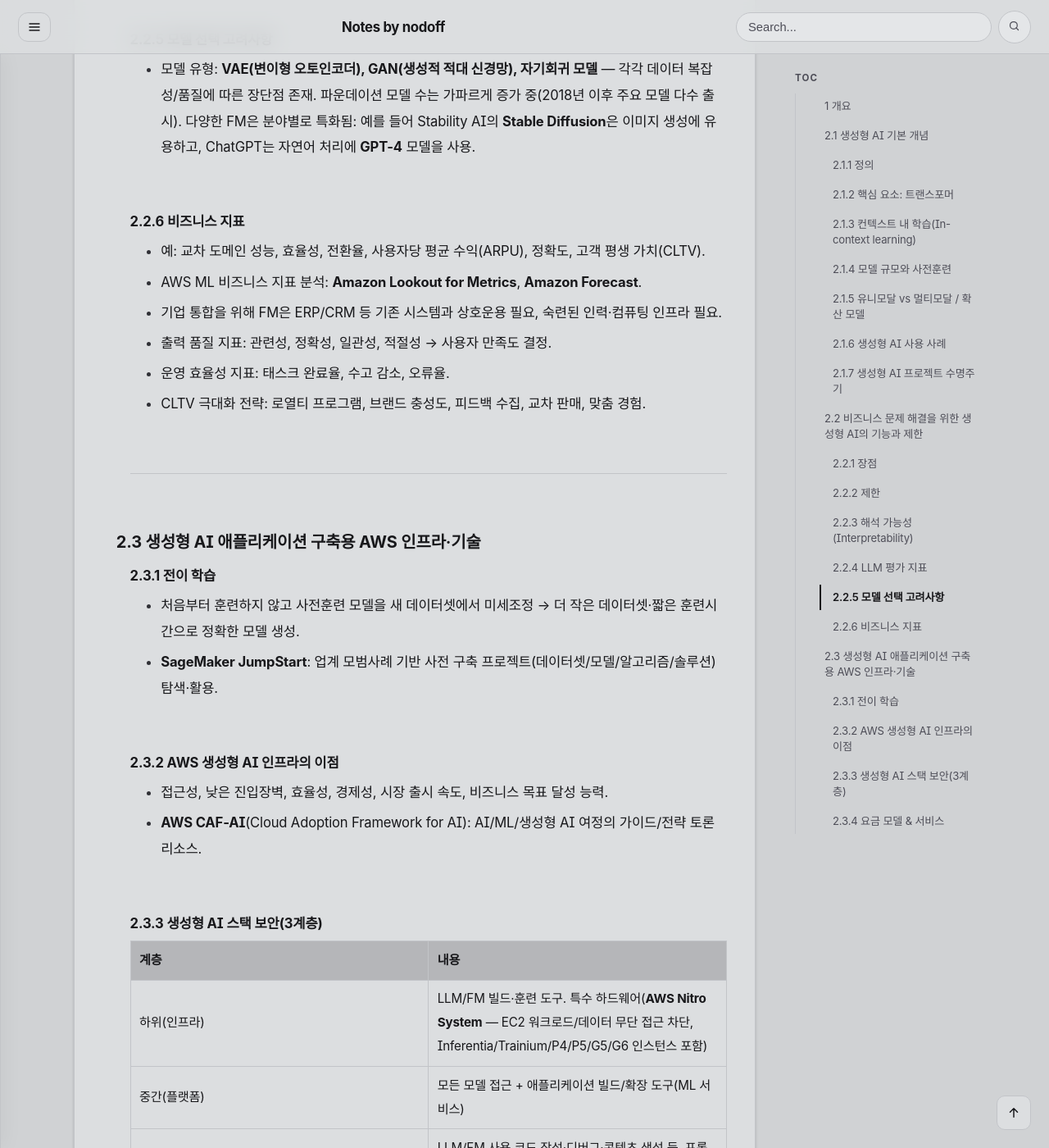
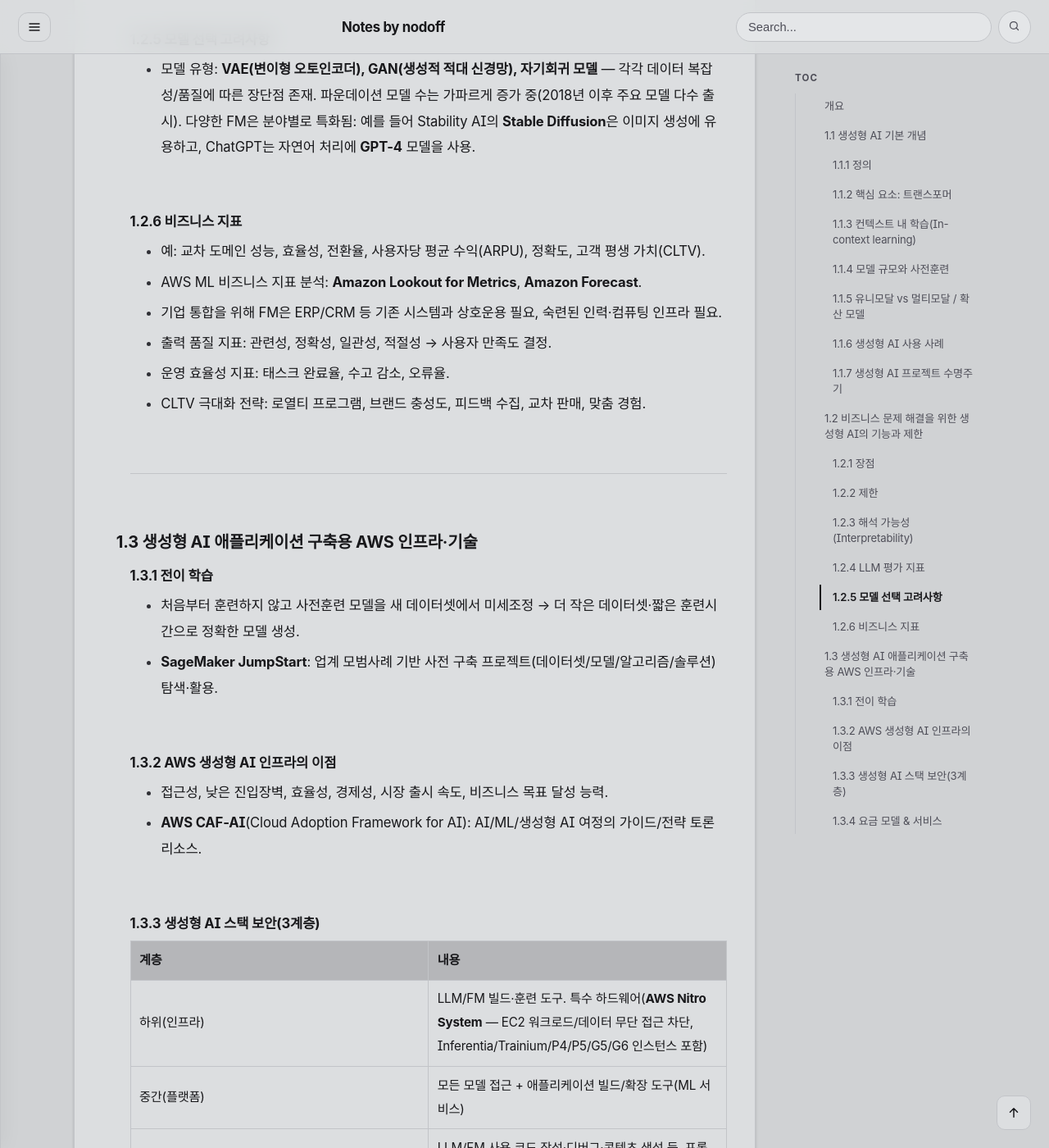
Before and after one commit to nodoff365/nodoff365.github.io, a Jekyll site: the page built from _posts/2026-09-02-Domain2.md, in a window 1280 px wide and 1400 px high, scrolled down 4754 px. Shown: the whole window at 82% size. Built offline with Jekyll 4.4.1, drawn with Linux system fonts in a browser that asks for light colours; some web fonts are replaced; comment, search, counter and statistics services are not loaded; some of the changed text lies outside the part shown.

Commit message:
AIF-C01 시리즈 개요 번호 제거, 태스크 번호 1부터 일관되게 정리
"1 개요" -> "2.1, 2.2..." 식으로 번호가 어긋나 보이던 것을 개요는 번호 없이
"개요"로, 태스크 섹션은 도메인 구분 없이 매 글마다 "1.1, 1.2..."부터 시작하고
하위 소제목도 "1.1.1, 1.1.2..."로 부모 번호와 일치하게 정리했다.

Co-Authored-By: Claude Sonnet 5 <noreply@anthropic.com>
Claude-Session: https://claude.ai/code/session_01C5NfB9hNHsTcq2K8pyeX4H

```diff
--- a/_posts/2026-09-02-Domain2.md
+++ b/_posts/2026-09-02-Domain2.md
@@ -4,24 +4,24 @@ date: 2026-09-02 20:10:00 +0900
 categories: [AWS, AIFC01]
 tags: [AWS, AIFC01]
 ---
-### 1 개요
-- **2.1**: 생성형 AI 기본 개념
+### 개요
+- **1.1**: 생성형 AI 기본 개념
 
-- **2.2**: 비즈니스 문제 해결을 위한 기능·제한
+- **1.2**: 비즈니스 문제 해결을 위한 기능·제한
 
-- **2.3**: 생성형 AI 애플리케이션 구축용 AWS 인프라·기술
+- **1.3**: 생성형 AI 애플리케이션 구축용 AWS 인프라·기술
 
 <br>
 
-### 2.1 생성형 AI 기본 개념
+### 1.1 생성형 AI 기본 개념
 
-#### 2.1.1 정의
+#### 1.1.1 정의
 - 생성형 AI = **딥러닝의 하위집합**. 기존 콘텐츠 분류·탐지가 아닌 **독창적 신규 콘텐츠**(텍스트·이미지·오디오·비디오·코드) 생성.
 - 대량 훈련 데이터에서 패턴/표현 학습 → 유사한 결과 생성. **파운데이션 모델**(수십억 파라미터, 사전훈련) 기반. 파라미터가 많을수록 메모리↑ → 고급 태스크 가능. 그대로 사용하거나 미세조정.
 
 <br>
 
-#### 2.1.2 핵심 요소: 트랜스포머
+#### 1.1.2 핵심 요소: 트랜스포머
 - 2017년 논문 "Attention Is All You Need"에서 소개. ChatGPT 등 다수 LLM의 기반.
 - 인터넷 텍스트로 사전훈련 → 광범위 지식 기반 + 적은 데이터로 미세조정 가능.
 - **핵심 개념(시험 대비)**: 프롬프트, 추론, 완성(completion), 컨텍스트 창, 토큰, 어휘, 토크나이저, 프롬프트 엔지니어링, 임베딩 계층, 인코더/디코더, 소프트맥스 출력.
@@ -39,19 +39,19 @@ tags: [AWS, AIFC01]
 
 <br>
 
-#### 2.1.3 컨텍스트 내 학습(In-context learning)
+#### 1.1.3 컨텍스트 내 학습(In-context learning)
 - 컨텍스트 창 내에 예제 포함 → 퓨샷/제로샷/원샷 추론으로 모델 성능 향상(프롬프트 엔지니어링 전략).
 
 <br>
 
-#### 2.1.4 모델 규모와 사전훈련
+#### 1.1.4 모델 규모와 사전훈련
 - 모델이 클수록 추가 학습 없이도 작동할 가능성↑ (확장성 있는 트랜스포머 + 대량 데이터 + 강력한 컴퓨팅으로 뒷받침).
 - 사전훈련: 기가~페타바이트급 비정형 텍스트, 자가지도학습으로 언어 패턴 내재화, 가중치 업데이트로 손실 최소화.
 - 데이터 큐레이션(품질/편향/유해 콘텐츠 제거) 후 **토큰의 1~3%만 실제 사전훈련에 사용**됨 → 필요 원본 데이터량 추정 시 고려.
 
 <br>
 
-#### 2.1.5 유니모달 vs 멀티모달 / 확산 모델
+#### 1.1.5 유니모달 vs 멀티모달 / 확산 모델
 - **유니모달**: LLM(텍스트 입출력).
 - **멀티모달**: 이미지·비디오·오디오 등 여러 모달리티 결합(마케팅, 이미지 캡션, 챗봇/아바타 등). 예: 이미지 캡션, 비주얼 질의응답, 텍스트-이미지 합성(DALL-E, Stable Diffusion, Midjourney).
 - **확산 모델(Diffusion)**: 점진적 노이즈 프로세스를 반전(순방향 확산→역방향 확산→안정 확산). 랜덤 노이즈에서 시작해 반복적으로 노이즈 제거.
@@ -62,7 +62,7 @@ tags: [AWS, AIFC01]
 
 <br>
 
-#### 2.1.6 생성형 AI 사용 사례
+#### 1.1.6 생성형 AI 사용 사례
 - 텍스트 생성/재작성: 예를 들어 스쿠버 다이빙 부력 장치의 설계·사양을 다룬 기술 문서를, 자격증 취득을 막 시작한 초보자를 위해 전문 용어를 줄여 다시 작성. 텍스트 요약(재무·법률·뉴스 문서).
 - AWS 도구: Amazon Bedrock+Titan(텍스트/이미지/오디오), SageMaker & Amazon Q Developer(구 CodeWhisperer, 코드 생성/완성), Amazon Nimble Studio/Sumerian(3D/가상 프로덕션).
 - 기타 사용 사례: 정보 추출, Q&A, 분류, 유해 콘텐츠 식별, 번역, 추천, 맞춤 마케팅, 챗봇, 검색.
@@ -71,7 +71,7 @@ tags: [AWS, AIFC01]
 
 <br>
 
-#### 2.1.7 생성형 AI 프로젝트 수명주기
+#### 1.1.7 생성형 AI 프로젝트 수명주기
 1. **사용 사례 식별**: 목표를 최대한 좁게 정의(범용 vs 특정 태스크) → 시간·비용 절약.
 
 2. **실험 및 선택**: 처음부터 훈련 vs 기존 파운데이션 모델 사용.
@@ -107,16 +107,16 @@ tags: [AWS, AIFC01]
 
 <br>
 
-### 2.2 비즈니스 문제 해결을 위한 생성형 AI의 기능과 제한
+### 1.2 비즈니스 문제 해결을 위한 생성형 AI의 기능과 제한
 
-#### 2.2.1 장점
+#### 1.2.1 장점
 - 범용 기술(적응성·응답성·단순성) → 다양한 분야 애플리케이션(웹검색, 신용카드 사기탐지, 상품추천 등 일상 곳곳).
 - 기존 AI보다 훨씬 저렴·빠르게 가치 있는 애플리케이션 구축 가능.
 - 판단 기준: "10살 아이가 프롬프트 지침으로 태스크를 완수할 수 있는가?" (예: 이메일 읽고 불만 여부 판단=가능, 배경지식 없는 신제품 상세기사 작성=불가능하지만 자료 제공 시 가능).
 
 <br>
 
-#### 2.2.2 제한
+#### 1.2.2 제한
 - LLM은 메시지 간 대화를 기억하지 못함(매번 새로운 요청과 유사) → 시간에 따른 학습 불가(단, 미세조정으로는 가능).
 - **환각(할루시네이션)**: 확신에 차지만 틀린 답변 생성. 예: 당뇨병에 "탄수화물 위주 식단이 건강의 열쇠"라는 입증되지 않은 조언을 질문하면, 모델이 이를 반박하는 대신 확신에 찬 완전히 잘못된 응답을 제공할 수 있음. 권위 있는 소스로 재확인 필요.
 - 유해 완성물(공격적/차별적/불법) 생성 위험.
@@ -124,26 +124,26 @@ tags: [AWS, AIFC01]
 
 <br>
 
-#### 2.2.3 해석 가능성(Interpretability)
+#### 1.2.3 해석 가능성(Interpretability)
 - 모델 성능 vs 해석 가능성은 트레이드오프 관계.
 - **내재적 분석(intrinsic)**: 입력-예측 관계가 단순한 모델에 적용(단순함 → 성능 다소 저하될 수 있음, 비선형 상호작용 캡처 못함).
 - **사후 분석(post-hoc)**: 복잡한 모델(신경망 등)에 적용, 모델에 구애받지 않음(model-agnostic), 로컬(개별 데이터포인트) 또는 글로벌(전체 동작) 수준.
 
 <br>
 
-#### 2.2.4 LLM 평가 지표
+#### 1.2.4 LLM 평가 지표
 - 기존 ML(결정적 출력) vs LLM(비결정적 출력) → 평가 난이도 차이. 예: "저는 커피를 마신다"와 "저는 커피를 마시지 않는다"라는 두 문장은 사람은 차이·유사점을 바로 이해하지만, 모델을 수백만 문장으로 훈련시킬 땐 이를 측정할 자동화·구조화된 방법이 필요함.
 - **ROUGE**(Recall-Oriented Understudy for Gisting Evaluation): 사람 작성 참조 요약과 비교, 자동 생성 요약 품질 평가.
 - **BLEU**(Bilingual Evaluation Understudy): 사람 번역과 비교, 기계 번역 품질 평가.
 
 <br>
 
-#### 2.2.5 모델 선택 고려사항
+#### 1.2.5 모델 선택 고려사항
 - 모델 유형: **VAE(변이형 오토인코더), GAN(생성적 적대 신경망), 자기회귀 모델** — 각각 데이터 복잡성/품질에 따른 장단점 존재. 파운데이션 모델 수는 가파르게 증가 중(2018년 이후 주요 모델 다수 출시). 다양한 FM은 분야별로 특화됨: 예를 들어 Stability AI의 **Stable Diffusion**은 이미지 생성에 유용하고, ChatGPT는 자연어 처리에 **GPT-4** 모델을 사용.
 
 <br>
 
-#### 2.2.6 비즈니스 지표
+#### 1.2.6 비즈니스 지표
 - 예: 교차 도메인 성능, 효율성, 전환율, 사용자당 평균 수익(ARPU), 정확도, 고객 평생 가치(CLTV).
 - AWS ML 비즈니스 지표 분석: **Amazon Lookout for Metrics**, **Amazon Forecast**.
 - 기업 통합을 위해 FM은 ERP/CRM 등 기존 시스템과 상호운용 필요, 숙련된 인력·컴퓨팅 인프라 필요.
@@ -157,21 +157,21 @@ tags: [AWS, AIFC01]
 
 <br>
 
-### 2.3 생성형 AI 애플리케이션 구축용 AWS 인프라·기술
+### 1.3 생성형 AI 애플리케이션 구축용 AWS 인프라·기술
 
-#### 2.3.1 전이 학습
+#### 1.3.1 전이 학습
 - 처음부터 훈련하지 않고 사전훈련 모델을 새 데이터셋에서 미세조정 → 더 작은 데이터셋·짧은 훈련시간으로 정확한 모델 생성.
 - **SageMaker JumpStart**: 업계 모범사례 기반 사전 구축 프로젝트(데이터셋/모델/알고리즘/솔루션) 탐색·활용.
 
 <br>
 
-#### 2.3.2 AWS 생성형 AI 인프라의 이점
+#### 1.3.2 AWS 생성형 AI 인프라의 이점
 - 접근성, 낮은 진입장벽, 효율성, 경제성, 시장 출시 속도, 비즈니스 목표 달성 능력.
 - **AWS CAF-AI**(Cloud Adoption Framework for AI): AI/ML/생성형 AI 여정의 가이드/전략 토론 리소스.
 
 <br>
 
-#### 2.3.3 생성형 AI 스택 보안(3계층)
+#### 1.3.3 생성형 AI 스택 보안(3계층)
 
 | 계층 | 내용 |
 |---|---|
@@ -185,7 +185,7 @@ tags: [AWS, AIFC01]
 
 <br>
 
-#### 2.3.4 요금 모델 & 서비스
+#### 1.3.4 요금 모델 & 서비스
 - LLM 요금: 자체 인프라 호스팅(컴퓨팅+라이선스 비용) vs **토큰 기반 과금**(정보 단위별, 확장성 유리, 인프라 투자·유지보수 불필요).
 - AWS ML 스택: 글로벌 인프라(리전/엣지/가용영역) → **Amazon SageMaker**(ML 계층) → **AWS AI 서비스**(사전빌드).
 - **SageMaker JumpStart**: 모델 허브, 빠른 배포·미세조정·프로덕션화, 리소스(블로그/비디오/노트북). GPU 필요, 요금 페이지 확인 및 비사용 시 엔드포인트 삭제 권장.
```
Also changed, not shown: _posts/2026-09-02-Domain1.md (+23 -23 lines), _posts/2026-09-02-Domain3.md (+23 -23 lines), _posts/2026-09-02-Domain4.md (+15 -15 lines), _posts/2026-09-02-Domain5.md (+17 -17 lines).
